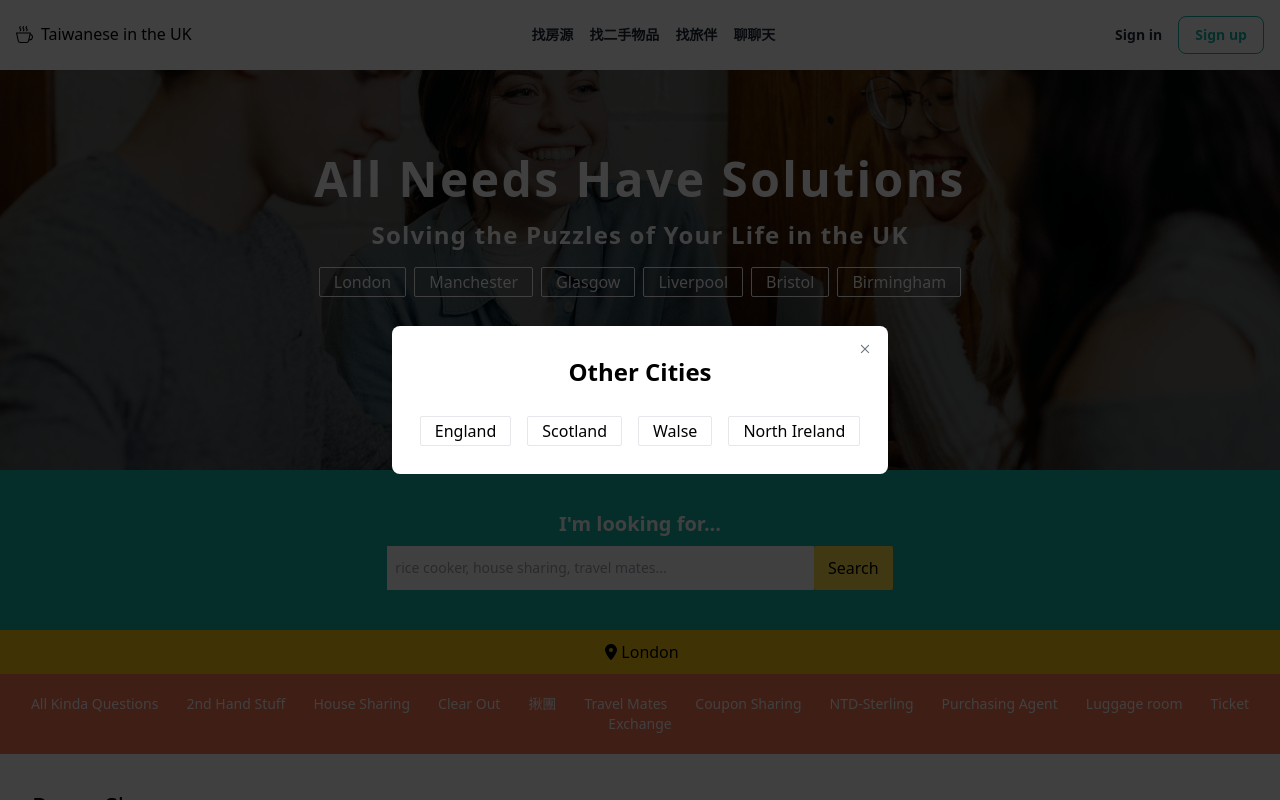
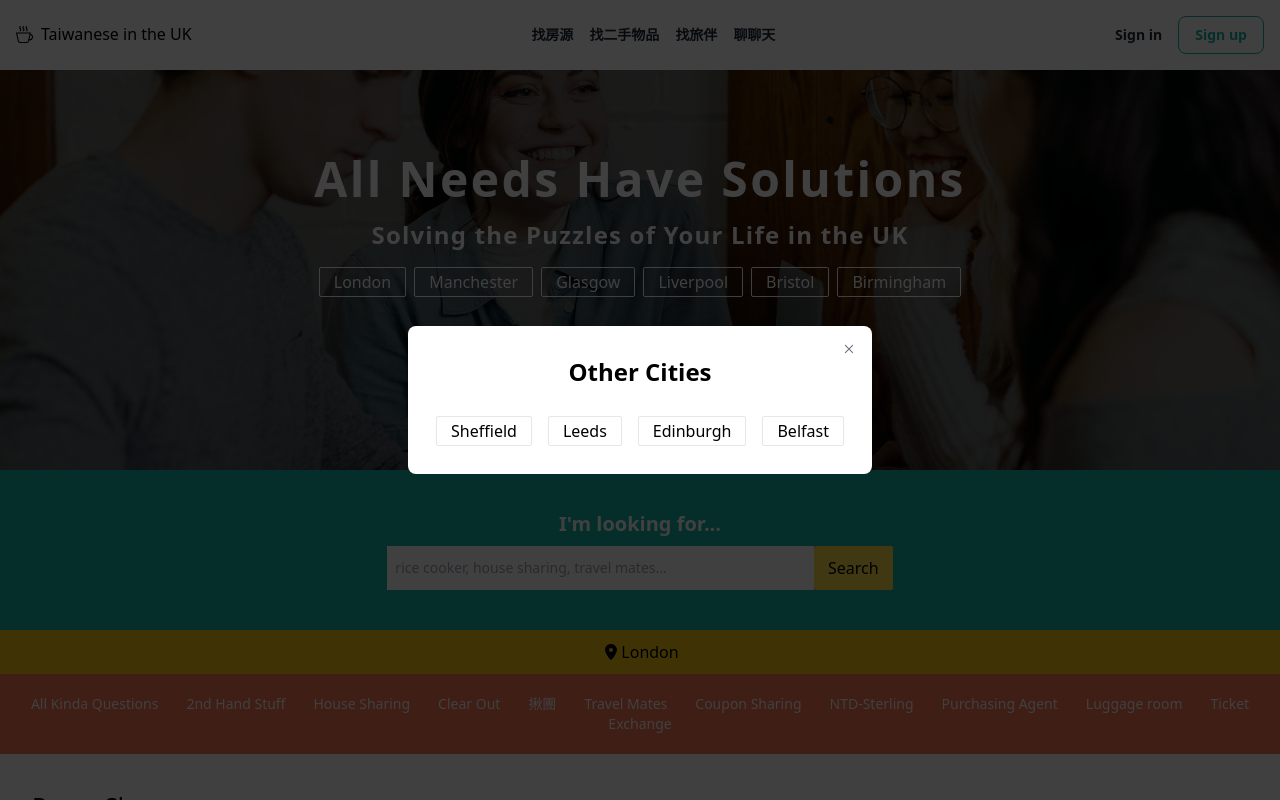
Before and after one commit to WenJenChun/taiwanese_in_the_uk, a React (Create React App) app: page / in a window 1280 px wide. Both pictures are taken after a click on the button "OTHER CITY". Shown: the top 800 px of the page. Built offline with nearby package versions, Linux system fonts and the light colour scheme.

Commit message:
add anime

```diff
--- a/src/Banner.js
+++ b/src/Banner.js
@@ -56,10 +56,10 @@ const Banner = ({ src }) => {
               <p className="mb-4 text-black text-2xl">Other Cities</p>
 
               <div className='flex justify-between p-3 space-x-4'>
-                <a href="" className='border-solid border rounded-sm border-grey  text-base font-normal px-3.5 py-0.5 hover:bg-rose-500'>England</a>
-                <a href="" className='border-solid border rounded-sm border-grey text-base font-normal px-3.5 py-0.5 hover:bg-rose-500'>Scotland</a>
-                <a href="" className='border-solid border rounded-sm border-grey text-base font-normal px-3.5 py-0.5 hover:bg-rose-500'>Walse</a>
-                <a href="" className='border-solid border rounded-sm border-grey text-base font-normal px-3.5 py-0.5 hover:bg-rose-500'>North Ireland</a>
+                <a href="" className='border-solid border rounded-sm border-grey  text-base font-normal px-3.5 py-0.5 hover:bg-rose-500'>Sheffield</a>
+                <a href="" className='border-solid border rounded-sm border-grey text-base font-normal px-3.5 py-0.5 hover:bg-rose-500'>Leeds</a>
+                <a href="" className='border-solid border rounded-sm border-grey text-base font-normal px-3.5 py-0.5 hover:bg-rose-500'>Edinburgh</a>
+                <a href="" className='border-solid border rounded-sm border-grey text-base font-normal px-3.5 py-0.5 hover:bg-rose-500'>Belfast</a>
               </div>
             </div>
           </div>
--- a/src/Nav.js
+++ b/src/Nav.js
@@ -1,5 +1,4 @@
 import React, { useState, useRef, useEffect } from 'react';
-// import "./styles/style.css";
 import { BsCupHot } from 'react-icons/bs';
 import { PiHamburgerThin } from "react-icons/pi";
 import gsap from 'gsap';
@@ -9,29 +8,43 @@ const Nav = () => {
   const phoneMenuRef = useRef(null);
 
   const togglePhoneMenu = () => {
-    setPhoneMenuVisible(!isPhoneMenuVisible);
+    //點擊 hamburgerIcon 後，判斷如果 isPhoneMenuVisible 為 true 時
     if (!isPhoneMenuVisible) {
-      gsap.to(phoneMenuRef.current, {
+      gsap.set(phoneMenuRef.current, { height: 'auto' }); //height: 'auto'以獲取實際高度
+      const fullHeight = phoneMenuRef.current.scrollHeight + 'px';
+      //ease in
+      gsap.fromTo(
+        phoneMenuRef.current,
+        { height: 0, opacity: 0 },
+        {
           duration: 0.5,
-        height: 'auto',
+          height: fullHeight,
           opacity: 1,
           ease: 'power2.inOut',
           onComplete: () => {
-          phoneMenuRef.current.style.height = 'auto'; // ensure the height is auto after animation
+            phoneMenuRef.current.style.height = 'auto'; // 確保展開後高度為正常所以設 auto
           },
-      });
+        }
+      );
     } else {
-      gsap.to(phoneMenuRef.current, {
+      // 收合
+      gsap.fromTo(
+        phoneMenuRef.current,
+        { height: phoneMenuRef.current.scrollHeight + 'px', opacity: 1 },
+        {
           duration: 0.5,
           height: 0,
           opacity: 0,
           ease: 'power2.inOut',
           onComplete: () => {
-          phoneMenuRef.current.style.height = 0; // ensure the height is 0 after animation
+            phoneMenuRef.current.style.height = 0; // 確保完成後高度為0
           },
-      });
         }
+      );
+    }
+    setPhoneMenuVisible(!isPhoneMenuVisible); // 更改狀態
   };
+
 
   useEffect(() => {
     if (!isPhoneMenuVisible) {
```
Also changed, not shown: 1 other file (tests, documents, lock files or other folders). Lines whose indentation alone changed are shown as unchanged.
